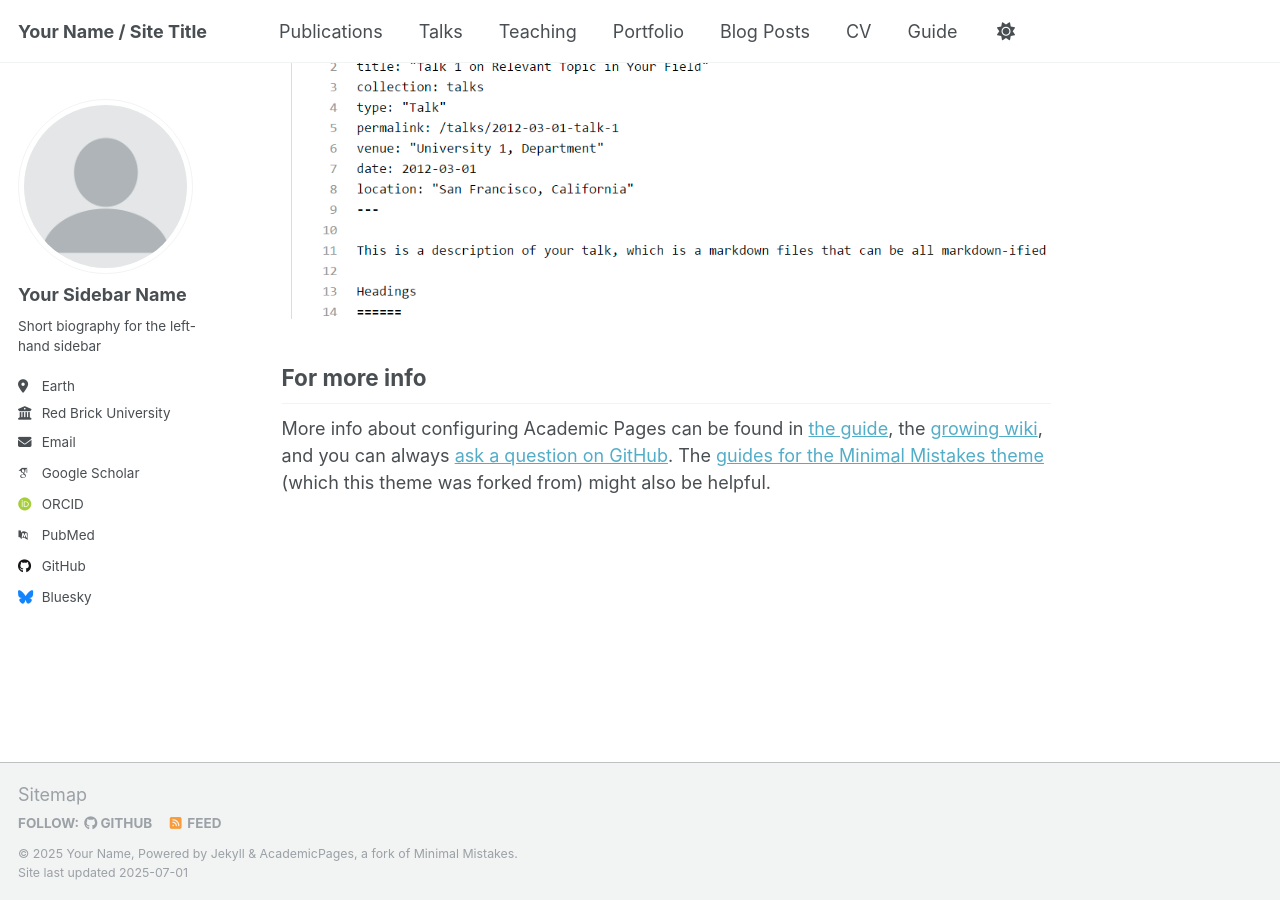
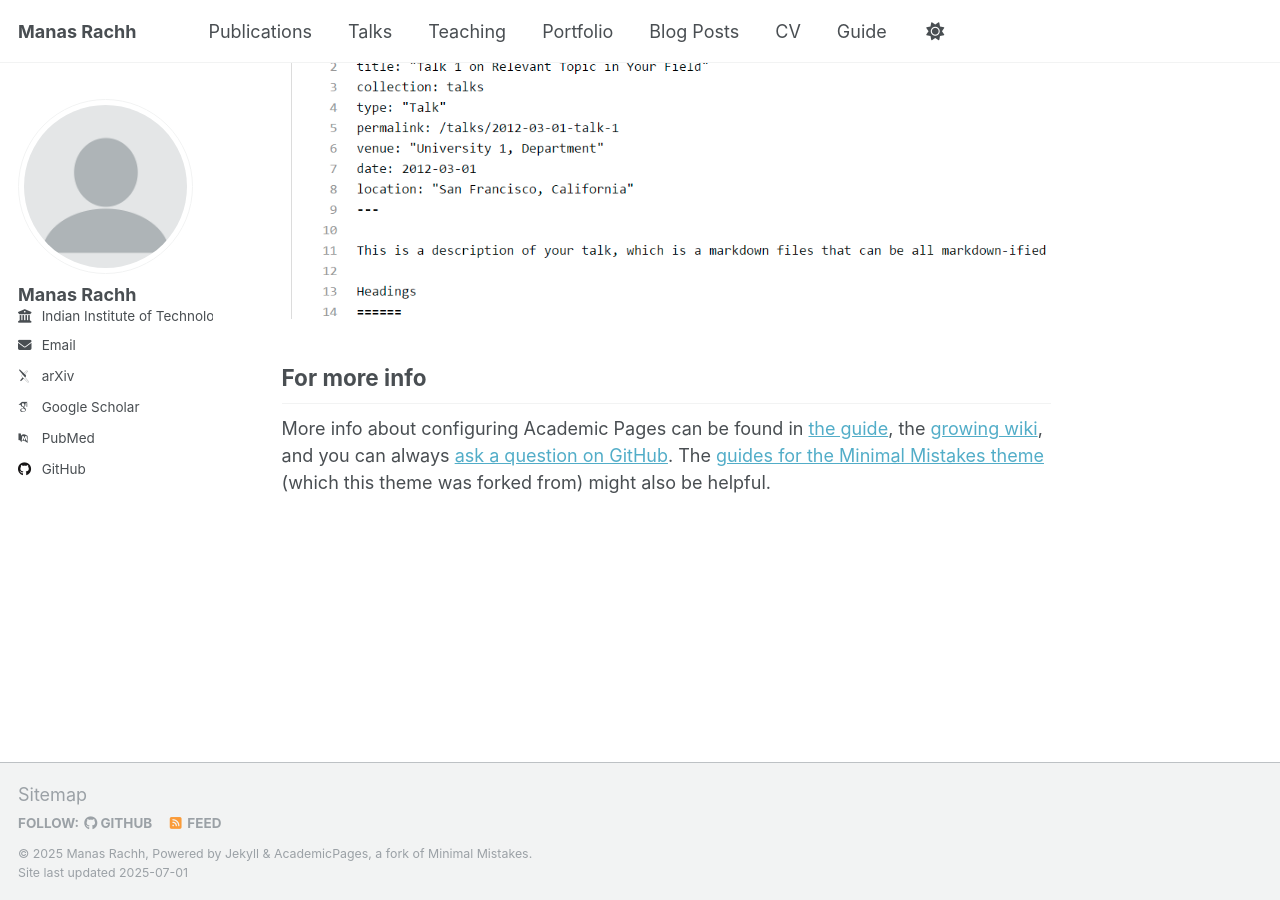
Before and after one commit to mrachh/mrachh.github.io, a Jekyll site: the page built from _pages/about.md, in a window 1280 px wide and 900 px high, scrolled down 2880 px. Built offline with Jekyll 4.4.1, drawn with Linux system fonts in a browser that asks for light colours; some web fonts are replaced; a script that is not in the unit is left out.

Commit message:
updating config

```diff
--- a/_config.yml
+++ b/_config.yml
@@ -9,11 +9,11 @@
 # Basic Site Settings
 locale                   : "en-US"
 site_theme               : "default"
-title                    : "Your Name / Site Title"
+title                    : "Manas Rachh"
 title_separator          : "-"
-name                     : &name "Your Name"
+name                     : &name "Manas Rachh"
 description              : &description "personal description"
-url                      : https://academicpages.github.io # the base hostname & protocol for your site e.g. "https://[your GitHub username].github.io" or if you already have some other page hosted on Github then use "https://[your GitHub username].github.io/[Your Repo Name]"
+url                      : https://mrachh.github.io # the base hostname & protocol for your site e.g. "https://[your GitHub username].github.io" or if you already have some other page hosted on Github then use "https://[your GitHub username].github.io/[Your Repo Name]"
 baseurl                  : "" # the subpath of your site, e.g. "/blog"
 repository               : "academicpages/academicpages.github.io"
 
@@ -23,20 +23,18 @@ repository               : "academicpages/academicpages.github.io"
 author:
   # Biographic information
   avatar           : "profile.png"
-  name             : "Your Sidebar Name"
+  name             : "Manas Rachh"
   pronouns         : # example: "she/her"
-  bio              : "Short biography for the left-hand sidebar"
-  location         : "Earth"
-  employer         : "Red Brick University"
+  bio              : #"Short biography for the left-hand sidebar"
+  employer         : "Indian Institute of Technology Bombay"
   uri              : # URL
-  email            : "none@example.org"
+  email            : "mrachh@math.iitb.ac.in"
 
   # Academic websites
   academia         : # URL
-  arxiv            : # URL - Update with the correct link to your profile
-  googlescholar    : "https://scholar.google.com/citations?user=PS_CX0AAAAAJ"
-  impactstory      : # URL
-  orcid            : "http://orcid.org/yourorcidurl"
+  arxiv            : "https://arxiv.org/a/rachh_m_1.html"
+  googlescholar    : "https://scholar.google.com/citations?user=kDWcMqYAAAAJ&hl=en"
+  orcid            : #"http://orcid.org/yourorcidurl"
   semantic         : # URL
   pubmed           : "https://www.ncbi.nlm.nih.gov/pubmed/?term=john+snow"
   researchgate     : # URL
@@ -46,13 +44,13 @@ author:
   bitbucket        : # Username - Update with your username on the site
   codepen          : # Username
   dribbble         : # Username
-  github           : "academicpages"
+  github           : "mrachh"
   kaggle           : # Username
   stackoverflow    : # User number or user number and name (i.e., use "1" or "1/jeff-atwood")
 
   # Social media
   artstation       : # Username
-  bluesky          : "bsky.app" # Replace this with you Bluesky username
+  bluesky          : #"bsky.app" # Replace this with you Bluesky username
   facebook         : # Username
   flickr           : # Username
   foursquare       : # Username
```
